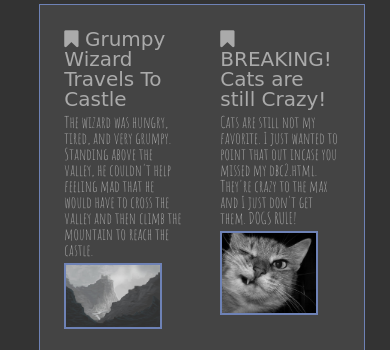
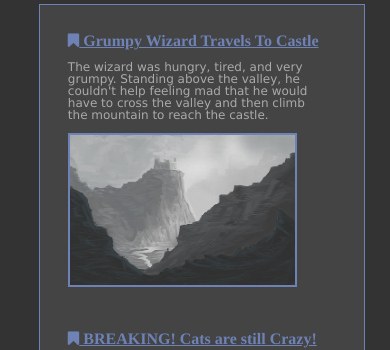
Before and after one commit to cerinman/cerinman.github.io, a plain HTML site: page unit1_projects/week2_responsive_web.html in a window 390 px wide. Shown: the part 142-492 px from the top of the page. Drawn offline with Linux system fonts and the light colour scheme; a web font is replaced by a local one.

Commit message:
Added media query

```diff
--- a/unit1_projects/stylesheets/responsive.css
+++ b/unit1_projects/stylesheets/responsive.css
@@ -71,6 +71,7 @@ h3{
 	font-family: 'Calligraffitti', cursive;
 	font-size: 1.250em;
 	padding: 2%;
+	color: #6e82b6;
 }
 
 p{
@@ -90,3 +91,27 @@ img{
 img:after{
 	clear: both;
 }
+
+@media (max-width: 500px){
+
+	h3{
+		font-family: Times;
+		font-size: 1em;
+		font-weight: bold;
+		padding: 2%;
+		text-decoration: underline;
+		color: #6e82b6;
+	}
+
+	article{
+		width: 300px;
+		padding: 5%;
+	}
+
+	p{
+		font-family: Verdana;
+		font-size: 0.75em;
+		padding: 2%;
+		width: 260px;
+	}
+}
```
